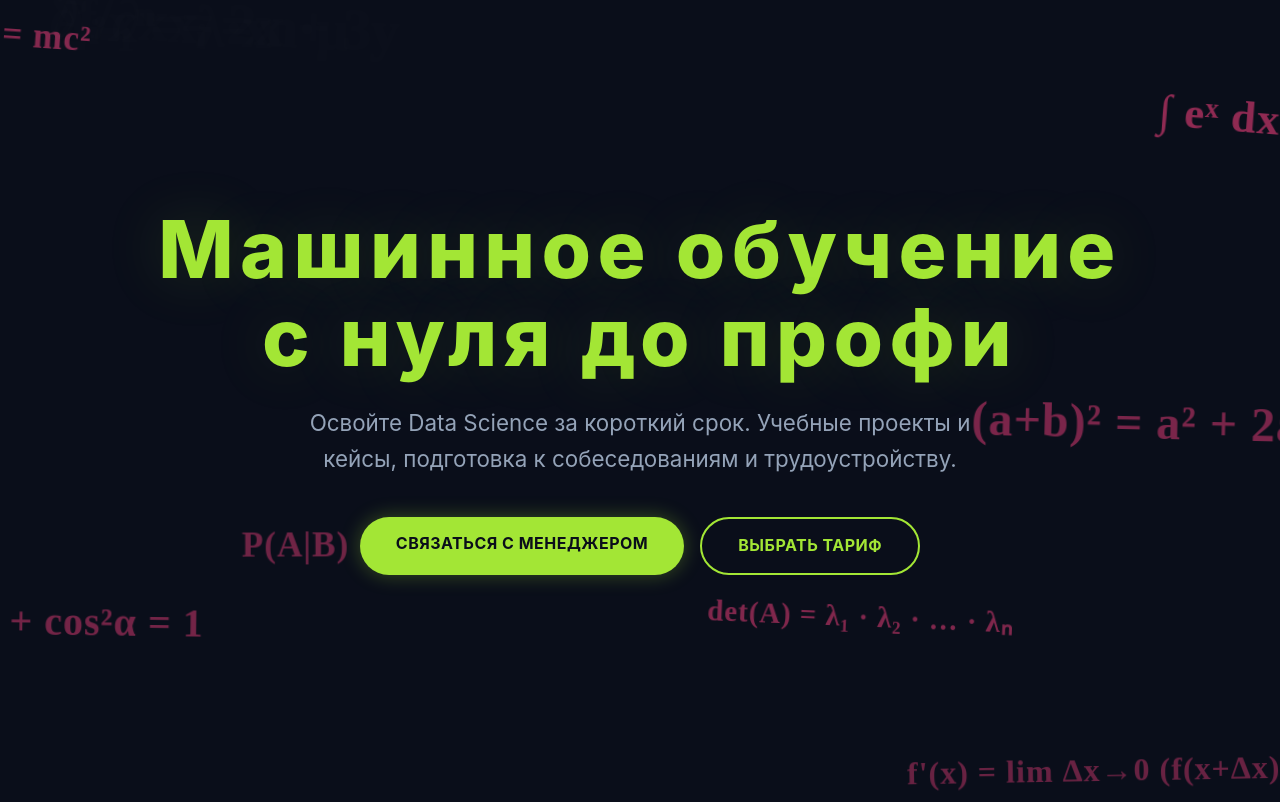
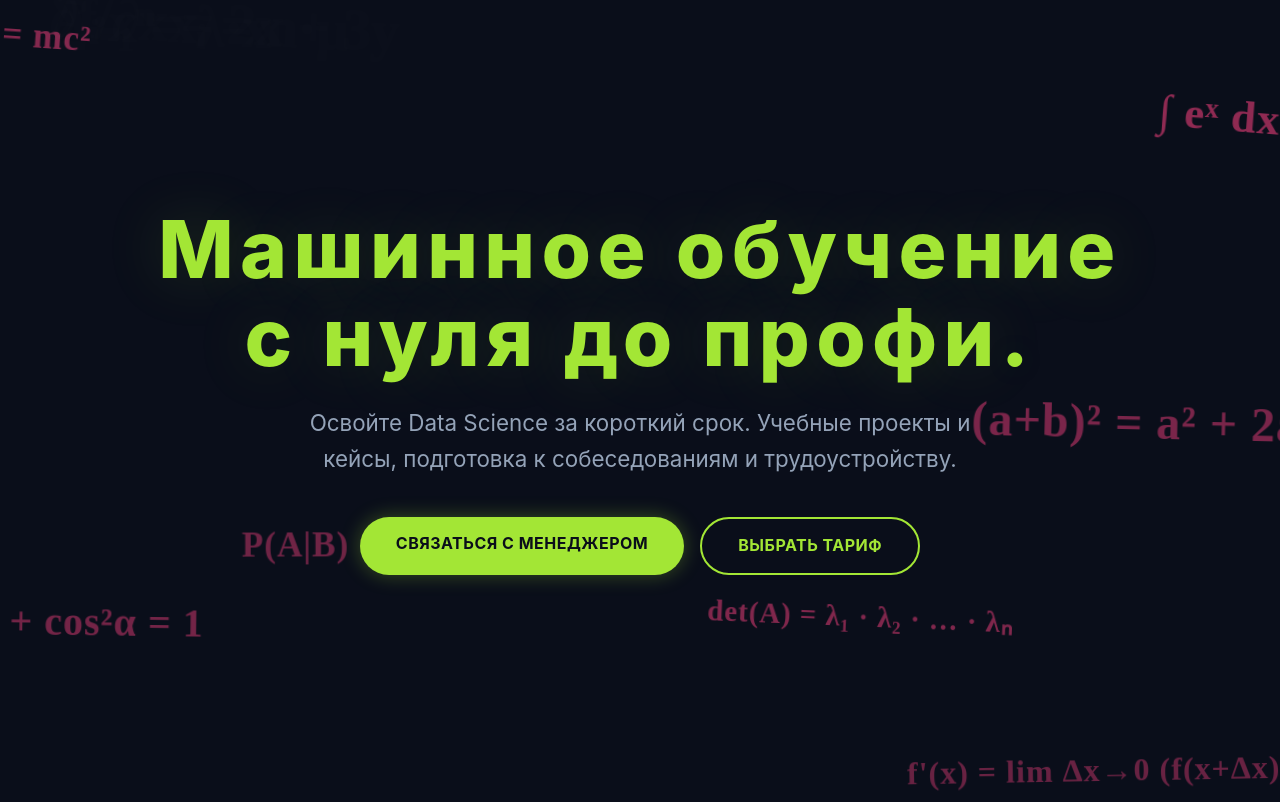
Before and after one commit to triprl011/LandingMLcourse, a plain HTML site: page templates/index.html in a window 1280 px wide. Shown: the top 802 px of the page. Drawn offline with Linux system fonts and the light colour scheme.

Commit message:
check index in root

```diff
--- a/templates/index.html
+++ b/templates/index.html
@@ -1606,7 +1606,7 @@
         <div class="container">
             <div class="hero-content">
                 <!-- НАЗВАНИЕ КУРСА НА ВСЮ ШИРИНУ -->
-                <h1>Машинное обучение<br />с нуля до профи</h1>
+                <h1>Машинное обучение<br />с нуля до профи.</h1>
                 <p class="subtitle">
                     <!-- ЗАМЕНИТЕ ТЕКСТ -->
                     Освойте Data Science за короткий срок. Учебные проекты и кейсы, подготовка к собеседованиям и трудоустройству.
```
